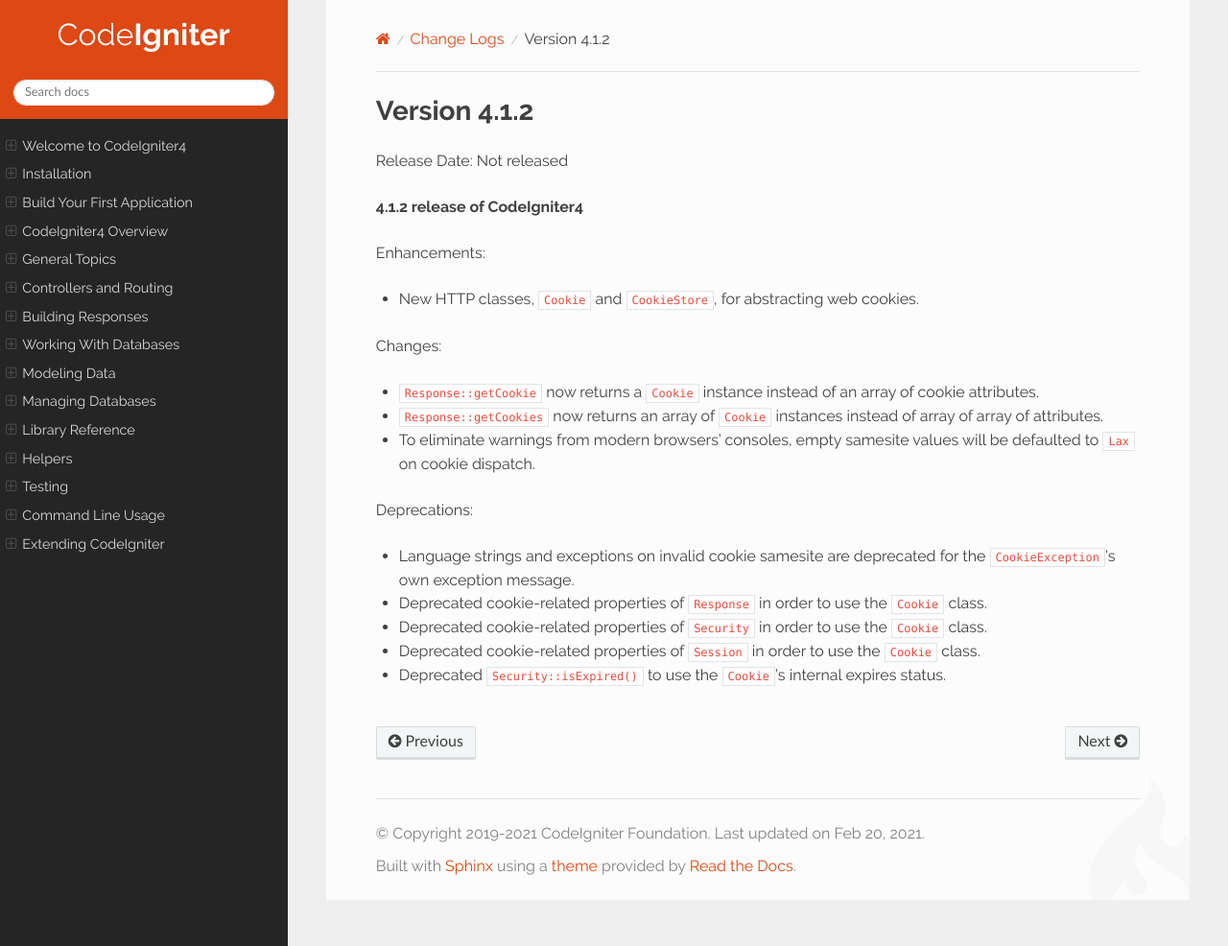
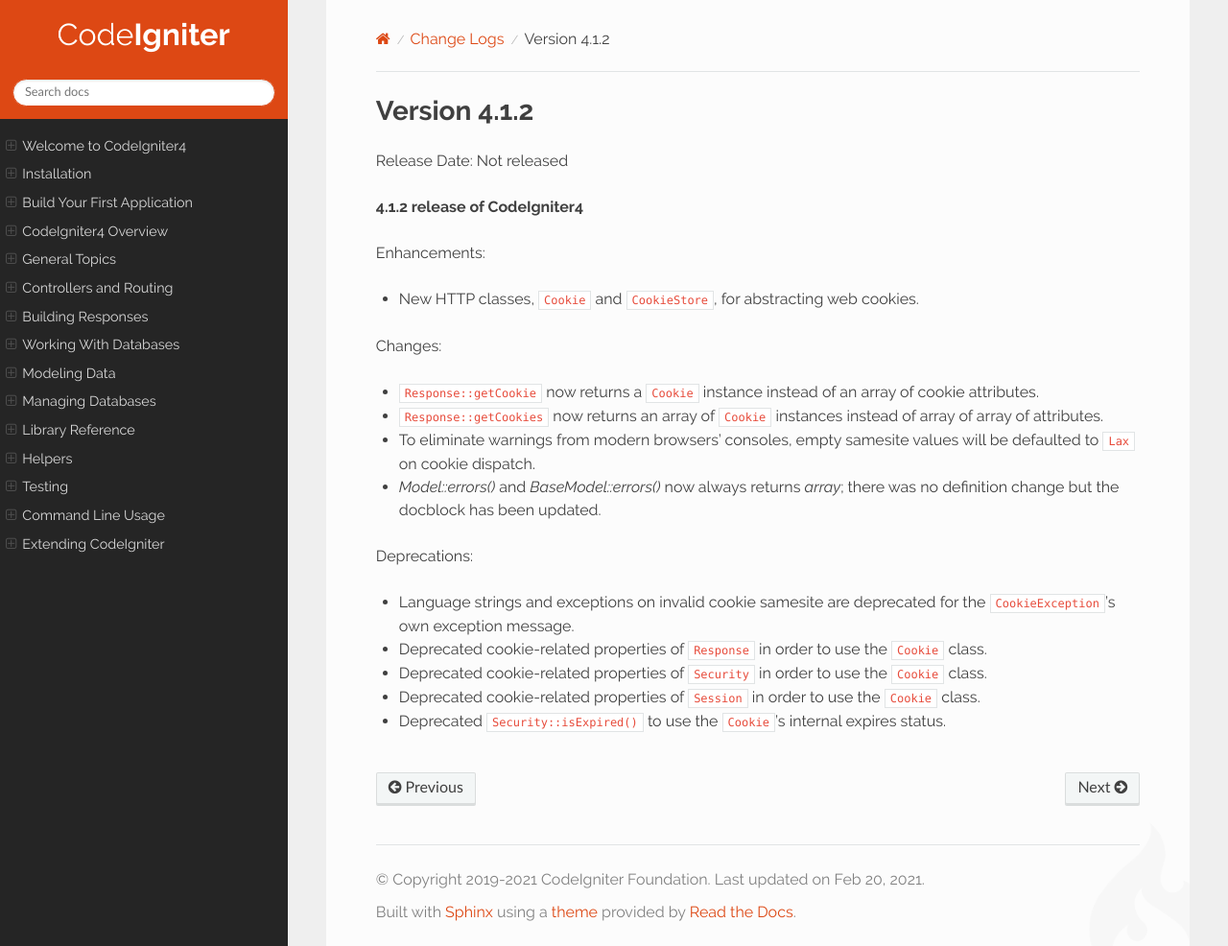
Before and after one commit to NEKOGET/ci4_user_guide_src, a Sphinx documentation site: the page built from source/changelogs/v4.1.2.rst, in a window 1280 px wide and 986 px high. Shown: the whole window at 96% size. Built offline with Sphinx 7.4.7 and the Read the Docs theme 2.0.0, drawn with Linux system fonts in a browser that asks for light colours.

Commit message:
Add changelog note

```diff
--- a/source/changelogs/v4.1.2.rst
+++ b/source/changelogs/v4.1.2.rst
@@ -14,6 +14,7 @@ Changes:
 - ``Response::getCookie`` now returns a ``Cookie`` instance instead of an array of cookie attributes.
 - ``Response::getCookies`` now returns an array of ``Cookie`` instances instead of array of array of attributes.
 - To eliminate warnings from modern browsers' consoles, empty samesite values will be defaulted to ``Lax`` on cookie dispatch.
+- `Model::errors()` and `BaseModel::errors()` now always returns `array`; there was no definition change but the docblock has been updated.
 
 Deprecations:
 
```
